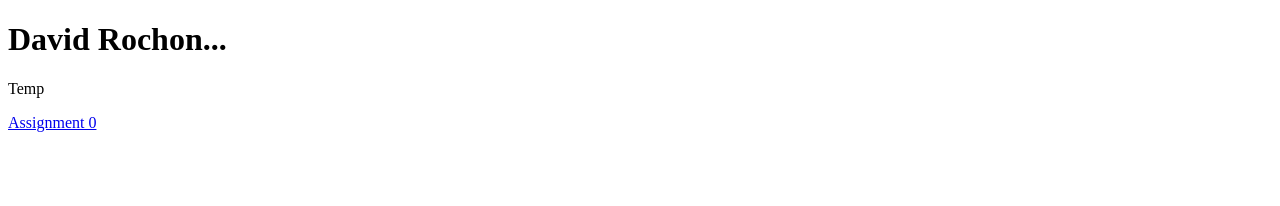
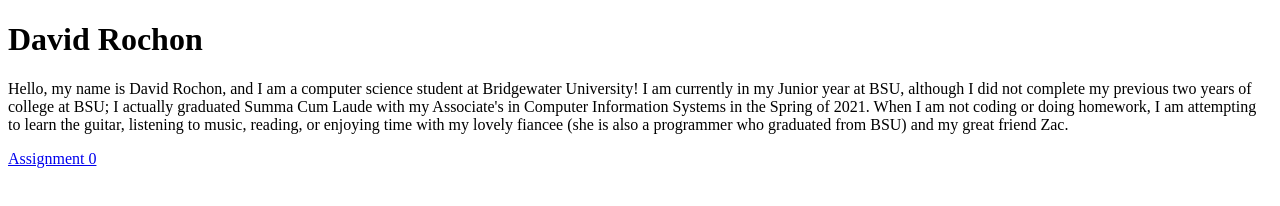
Before and after one commit to FutuRePr0Grammer/FutuRePr0Grammer.github.io, a plain HTML site: page index.html in a window 1280 px wide. Drawn offline with Linux system fonts and the light colour scheme.

Commit message:
added about me paragraph and a title for the a0 page

```diff
--- a/index.html
+++ b/index.html
@@ -7,10 +7,16 @@
 </head>
 
 <body>
-    <!--this is a comment-->
-    <h1>David Rochon...</h1>
+    <!--header of the page, my name-->
+    <h1>David Rochon</h1>
     <!---about me paragraph-->
-    <p>Temp</p>
+    <p>Hello, my name is David Rochon, and I am a computer science student at Bridgewater University!
+        I am currently in my Junior year at BSU, although I did not complete my previous two years
+        of college at BSU; I actually graduated Summa Cum Laude with my Associate's in
+        Computer Information Systems in the Spring of 2021. When I am not coding or doing homework, I
+        am attempting to learn the guitar, listening to music, reading, or enjoying time with my lovely
+        fiancee (she is also a programmer who graduated from BSU) and my great friend Zac.
+    </p>
     <!---link to the page for assignment 0-->
     <p><a href = "assignment_0.html">Assignment 0</a></p>
 </body>
```
Also changed, not shown: assignment_0.html (+3 -2 lines).
